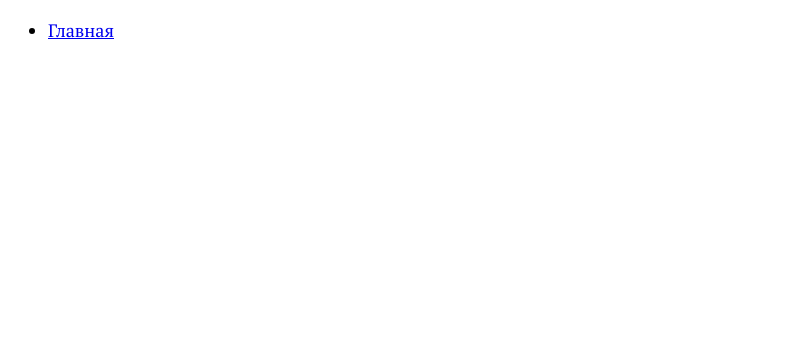
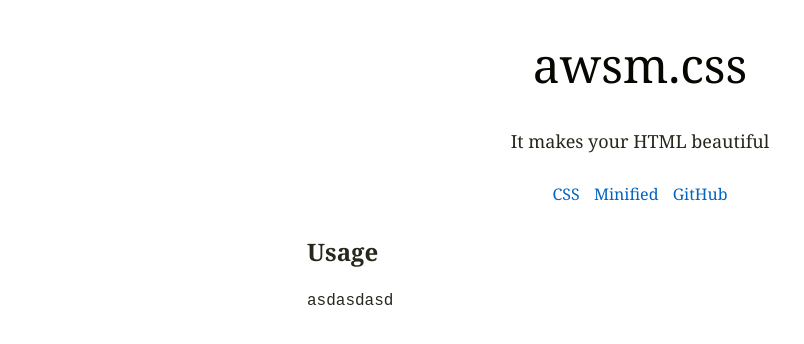
Before and after one commit to schollz/awsm.css, a plain HTML site: page index.html in a window 1280 px wide. Shown: the whole page, without its empty margins (0-804 px from the left). Drawn offline with Linux system fonts and the light colour scheme.

Commit message:
header, h1, nav
let's go

```diff
--- /dev/null
+++ b/css/awsm.css
@@ -0,0 +1,45 @@
+html {
+  color: #25291C;
+  font-family: "PT Serif", Georgia, sans-serif;
+  font-size: 16px; }
+
+body > header,
+body > main,
+body > footer {
+  max-width: 666px;
+  margin: 0 auto; }
+
+body > header {
+  text-align: center; }
+
+a:hover,
+a:focus, a:visited:hover {
+  color: #3000c1;
+  -webkit-transition: color 0ms;
+          transition: color 0ms; }
+
+a {
+  color: #0064C1;
+  text-decoration: none;
+  -webkit-transition: color 300ms;
+          transition: color 300ms; }
+  a:visited {
+    color: #6d00c1; }
+
+header p {
+  font-size: 18px; }
+
+nav {
+  margin: 30px; }
+  nav ul {
+    padding: 0;
+    margin: 0;
+    list-style: none; }
+    nav ul li {
+      display: inline-block;
+      margin: 0 5px; }
+
+h1 {
+  color: #070600;
+  font-size: 3em;
+  font-weight: 400; }
--- a/index.html
+++ b/index.html
@@ -1,19 +1,33 @@
 <!DOCTYPE html>
-<html lang="ru">
+<html lang="en">
 <head>
-	<meta charset="UTF-8">
-	<title>Навигация по вёрстке</title>
-	<link href='http://fonts.googleapis.com/css?family=PT+Serif&subset=latin,cyrillic' rel='stylesheet' type='text/css'>
-	<style>
-		body {
-			font-family: "PT Serif", Georgia, serif;
-			font-size: 18px;
-		}
-	</style>
+	<meta charset="utf-8">
+	<title>awsm.css</title>
+	<link rel="stylesheet" href="css/awsm.min.css">
 </head>
 <body>
-	<ul>
-		<li><a href="main.html">Главная</a></li>
-	</ul>
+	<header>
+		<h1>awsm.css</h1>
+		<p>It makes your HTML beautiful</p>
+		<nav>
+			<ul>
+				<li><a href="#css">CSS</a></li>
+				<li><a href="#min">Minified</a></li>
+				<li><a href="#gh">GitHub</a></li>
+			</ul>
+		</nav>
+	</header>
+	<main>
+		<section>
+			<h2>Usage</h2>
+			<code>
+				asdasdasd
+				<!-- <link rel="stylesheet" href="css/style.min.css"> -->
+			</code>
+		</section>
+	</main>
+	<footer>
+
+	</footer>
 </body>
 </html>
```
Also changed, not shown: css/awsm.min.css (added), css/style.css (deleted), css/style.min.css (deleted).
